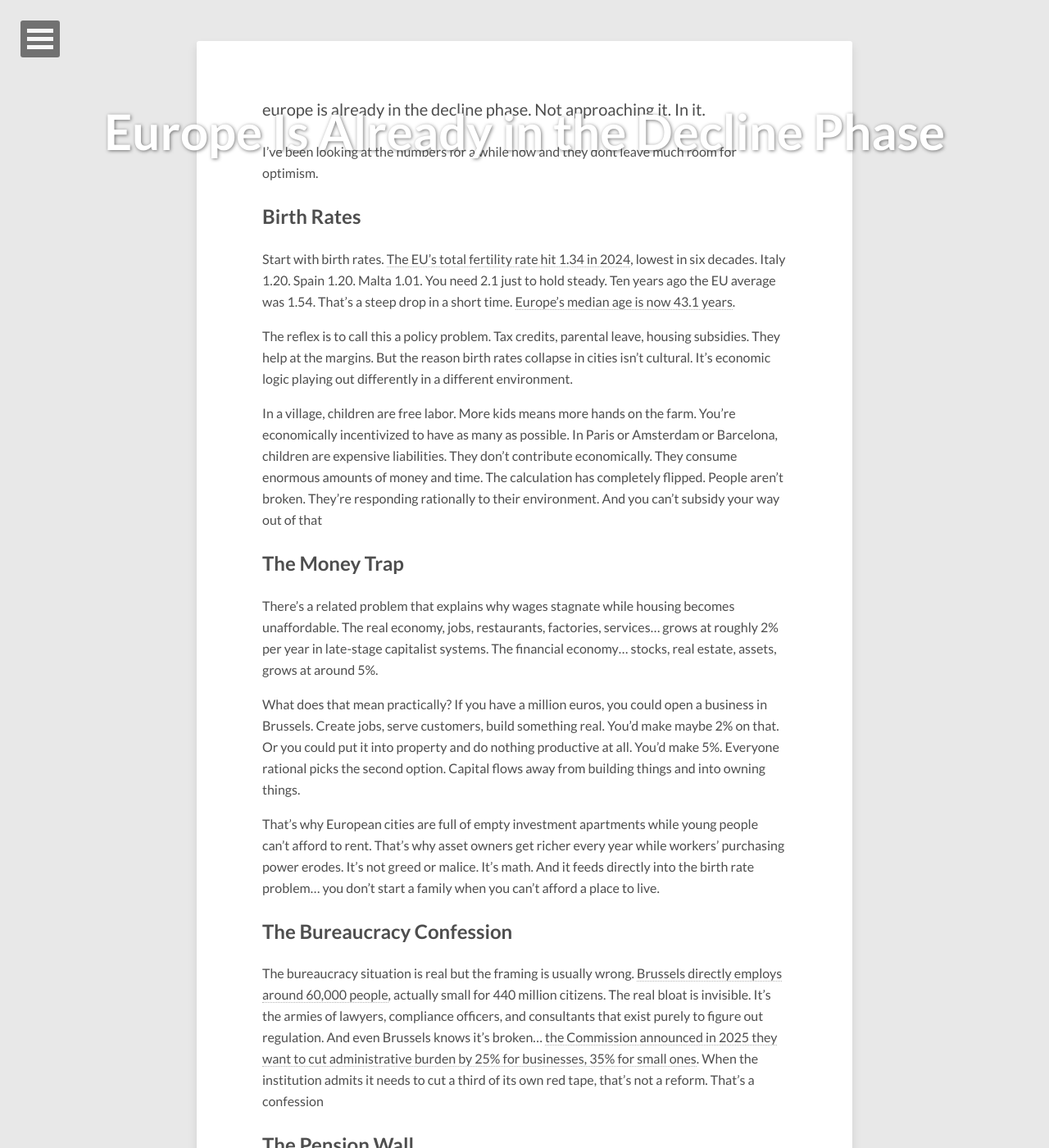
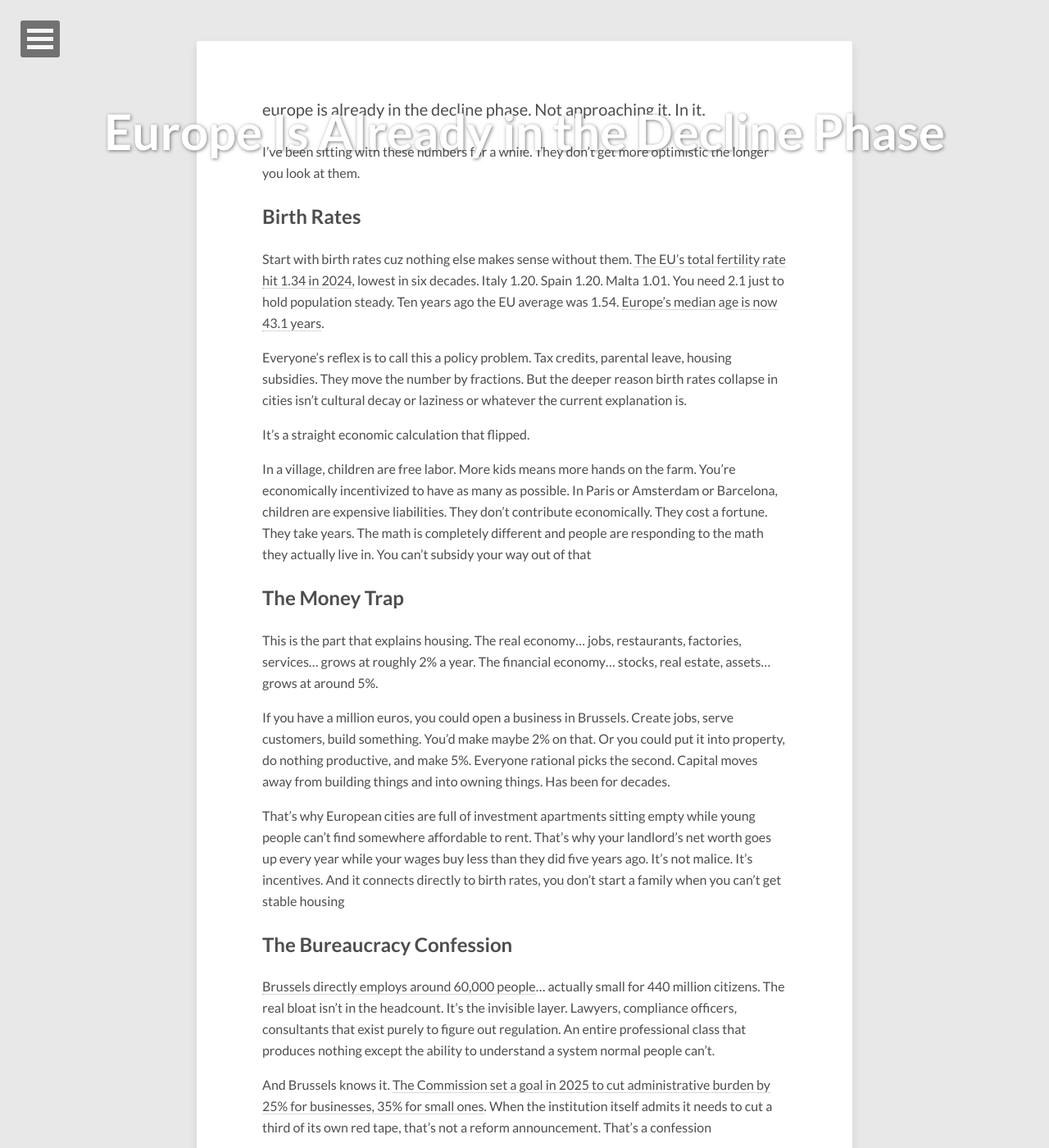
Before and after one commit to jestersimpps/jestersimpps.github.io, a Jekyll site: the page built from _posts/2026-03-16-europe-civilizational-decline.md, in a window 1280 px wide and 1400 px high. Shown: the whole window at 82% size. Built offline with Jekyll 4.4.1, drawn with Linux system fonts in a browser that asks for light colours; nearby versions of some CDN libraries; some of the changed text lies outside the part shown.

Commit message:
rewrite Europe decline post for voice and clarity

```diff
--- a/_posts/2026-03-16-europe-civilizational-decline.md
+++ b/_posts/2026-03-16-europe-civilizational-decline.md
@@ -10,48 +10,56 @@ tags: [Europe, Politics, Society, History, Geopolitics]
 
 europe is already in the decline phase. Not approaching it. In it.
 
-I've been looking at the numbers for a while now and they dont leave much room for optimism.
+I've been sitting with these numbers for a while. They don't get more optimistic the longer you look at them.
 
 ## Birth Rates
 
-Start with birth rates. [The EU's total fertility rate hit 1.34 in 2024](https://www.euronews.com/health/2026/03/14/europes-fertility-rates-keep-falling-which-countries-have-the-highest-rates-and-biggest-dr), lowest in six decades. Italy 1.20. Spain 1.20. Malta 1.01. You need 2.1 just to hold steady. Ten years ago the EU average was 1.54. That's a steep drop in a short time. [Europe's median age is now 43.1 years](https://www.visualcapitalist.com/mapped-european-fertility-rates-by-country/).
+Start with birth rates cuz nothing else makes sense without them. [The EU's total fertility rate hit 1.34 in 2024](https://www.euronews.com/health/2026/03/14/europes-fertility-rates-keep-falling-which-countries-have-the-highest-rates-and-biggest-dr), lowest in six decades. Italy 1.20. Spain 1.20. Malta 1.01. You need 2.1 just to hold population steady. Ten years ago the EU average was 1.54. [Europe's median age is now 43.1 years](https://www.visualcapitalist.com/mapped-european-fertility-rates-by-country/).
 
-The reflex is to call this a policy problem. Tax credits, parental leave, housing subsidies. They help at the margins. But the reason birth rates collapse in cities isn't cultural. It's economic logic playing out differently in a different environment.
+Everyone's reflex is to call this a policy problem. Tax credits, parental leave, housing subsidies. They move the number by fractions. But the deeper reason birth rates collapse in cities isn't cultural decay or laziness or whatever the current explanation is.
 
-In a village, children are free labor. More kids means more hands on the farm. You're economically incentivized to have as many as possible. In Paris or Amsterdam or Barcelona, children are expensive liabilities. They don't contribute economically. They consume enormous amounts of money and time. The calculation has completely flipped. People aren't broken. They're responding rationally to their environment. And you can't subsidy your way out of that
+It's a straight economic calculation that flipped.
+
+In a village, children are free labor. More kids means more hands on the farm. You're economically incentivized to have as many as possible. In Paris or Amsterdam or Barcelona, children are expensive liabilities. They don't contribute economically. They cost a fortune. They take years. The math is completely different and people are responding to the math they actually live in. You can't subsidy your way out of that
 
 ## The Money Trap
 
-There's a related problem that explains why wages stagnate while housing becomes unaffordable. The real economy, jobs, restaurants, factories, services... grows at roughly 2% per year in late-stage capitalist systems. The financial economy... stocks, real estate, assets, grows at around 5%.
+This is the part that explains housing. The real economy... jobs, restaurants, factories, services... grows at roughly 2% a year. The financial economy... stocks, real estate, assets... grows at around 5%.
 
-What does that mean practically? If you have a million euros, you could open a business in Brussels. Create jobs, serve customers, build something real. You'd make maybe 2% on that. Or you could put it into property and do nothing productive at all. You'd make 5%. Everyone rational picks the second option. Capital flows away from building things and into owning things.
+If you have a million euros, you could open a business in Brussels. Create jobs, serve customers, build something. You'd make maybe 2% on that. Or you could put it into property, do nothing productive, and make 5%. Everyone rational picks the second. Capital moves away from building things and into owning things. Has been for decades.
 
-That's why European cities are full of empty investment apartments while young people can't afford to rent. That's why asset owners get richer every year while workers' purchasing power erodes. It's not greed or malice. It's math. And it feeds directly into the birth rate problem... you don't start a family when you can't afford a place to live.
+That's why European cities are full of investment apartments sitting empty while young people can't find somewhere affordable to rent. That's why your landlord's net worth goes up every year while your wages buy less than they did five years ago. It's not malice. It's incentives. And it connects directly to birth rates, you don't start a family when you can't get stable housing
 
 ## The Bureaucracy Confession
 
-The bureaucracy situation is real but the framing is usually wrong. [Brussels directly employs around 60,000 people](https://theconversation.com/how-many-people-work-for-the-eu-59702), actually small for 440 million citizens. The real bloat is invisible. It's the armies of lawyers, compliance officers, and consultants that exist purely to figure out regulation. And even Brussels knows it's broken... [the Commission announced in 2025 they want to cut administrative burden by 25% for businesses, 35% for small ones](https://www.europarl.europa.eu/news/en/agenda/plenary-news/2025-03-10/9/reducing-bureaucracy-to-enhance-europe-s-competitiveness). When the institution admits it needs to cut a third of its own red tape, that's not a reform. That's a confession
+[Brussels directly employs around 60,000 people](https://theconversation.com/how-many-people-work-for-the-eu-59702)... actually small for 440 million citizens. The real bloat isn't in the headcount. It's the invisible layer. Lawyers, compliance officers, consultants that exist purely to figure out regulation. An entire professional class that produces nothing except the ability to understand a system normal people can't.
+
+And Brussels knows it. [The Commission set a goal in 2025 to cut administrative burden by 25% for businesses, 35% for small ones](https://www.europarl.europa.eu/news/en/agenda/plenary-news/2025-03-10/9/reducing-bureaucracy-to-enhance-europe-s-competitiveness). When the institution itself admits it needs to cut a third of its own red tape, that's not a reform announcement. That's a confession
 
 ## The Pension Wall
 
-The pension math. [Europe's average pension deficit is already 2.5% of GDP, projected to hit 4% within 30 years](https://www.oecd.org/en/about/news/press-releases/2025/11/rapidly-ageing-populations-will-continue-to-put-pressure-on-pension-systems.html). [Spain's system is tracking toward deficits above 6% of GDP by 2050](https://www.eiopa.europa.eu/navigating-challenges-pension-sustainability-2024-10-10_en). [France has a 116% debt-to-GDP ratio today, heading to 130% by 2030](https://www.euronews.com/business/2025/12/18/frances-economic-outlook-for-2026-how-heavy-is-the-debt-burden)... and just shelved a reform that would've saved 11 billion euros a year because it was politically impossible to pass. Governments aren't solving this. They're buying time
+Nobody in government wants to say this out loud. [Europe's average pension deficit is already 2.5% of GDP, projected to hit 4% within 30 years](https://www.oecd.org/en/about/news/press-releases/2025/11/rapidly-ageing-populations-will-continue-to-put-pressure-on-pension-systems.html). [Spain's system is tracking toward deficits above 6% of GDP by 2050](https://www.eiopa.europa.eu/navigating-challenges-pension-sustainability-2024-10-10_en). [France sits at a 116% debt-to-GDP ratio, heading to 130% by 2030](https://www.euronews.com/business/2025/12/18/frances-economic-outlook-for-2026-how-heavy-is-the-debt-burden)... and just killed a reform that would've saved 11 billion euros a year because it was politically impossible to pass.
+
+They're not solving it. They're buying time and hoping they're out of office when the wall arrives
 
 ## Germany
 
-Germany is the clearest case study. [Three consecutive years of contraction or near-zero growth, something not seen since WW2](https://brusselssignal.eu/2025/01/germany-entering-longest-economic-slump-since-ww2/). GDP down 0.9% in 2023, down 0.5% in 2024, [forecast ranging from flat to negative again in 2025](https://www.zew.de/en/press/latest-press-releases/german-economy-stagnates-in-2025-no-increase-in-inflation-risk). The German Industrial Association put it at -0.1%. Energy costs, an aging workforce, the collapse of the car industry's business model... none of these have quick fixes
+The supposed engine of European growth is now its clearest warning sign. [Three consecutive years of contraction or near-zero growth, something not seen since WW2](https://brusselssignal.eu/2025/01/germany-entering-longest-economic-slump-since-ww2/). Down 0.9% in 2023. Down 0.5% in 2024. [The German Industrial Association forecast -0.1% for 2025](https://www.zew.de/en/press/latest-press-releases/german-economy-stagnates-in-2025-no-increase-in-inflation-risk). Energy costs destroyed competitive advantage. The car industry's entire business model is breaking. An aging workforce with no replacement pipeline.
+
+None of these are temporary shocks. They're structural
 
 ## The Trust Collapse
 
-Trust is collapsing in parallel. [Eurobarometer shows 49% of Europeans trust the EU, 42% don't](https://www.eurofound.europa.eu/en/commentary-and-analysis/all-content/trust-crisis-europes-social-contract-under-threat). Trust in national governments is declining. [The people losing faith fastest are rural, lower-income, watching their purchasing power erode](https://www.delorscentre.eu/en/publications/political-trust-in-economic-crisis). They feel ignored. When institutions respond to that by calling it extremism instead of a legitimate grievance, they're accelerating the very thing they're afraid of
+[Eurobarometer: 49% of Europeans trust the EU. 42% don't](https://www.eurofound.europa.eu/en/commentary-and-analysis/all-content/trust-crisis-europes-social-contract-under-threat). Trust in national governments keeps falling. [The people losing faith fastest are rural, lower income, watching their purchasing power disappear](https://www.delorscentre.eu/en/publications/political-trust-in-economic-crisis). They feel politically invisible. They probably are.
 
-AfD surging in Germany. Le Pen normalized in France. Wilders winning in Netherlands. Meloni running Italy. These aren't accidents. They're what happens when people feel their country changed without asking them, their wages went nowhere, their kids can't buy a home, and the people in charge kept telling them they were wrong for noticing
+AfD surging in Germany. Le Pen normalized in France. Wilders winning in Netherlands. Meloni running Italy. You can call this a far-right wave if you want. Or you can call it what it is... a predictable reaction from people who feel their country changed without asking them, their wages went nowhere, their kids can't afford to live near them, and they kept being told the problem was their attitude.
 
-There's a pattern to how governments respond when consent breaks down. First they rely on genuine agreement... things are working, people believe in the system. When that stops, they shift to managing perception, spin, messaging, labeling critics as dangerous. When that stops working, they shift to force. Europe is clearly in the middle phase right now. The question is how long before it tips into the third
+When consent breaks down, governments follow a pattern. First genuine agreement... things work, people believe in the project. When that stops, they switch to managing perception. Spin. Messaging. Labeling critics as extremists. When that stops working they shift to force. Europe is deep in the middle phase. How long before the third
 
 ## The Spiral
 
-The part that gets me is how everything feeds everything else. Low birth rates put pressure on pensions. Pension pressure creates debt. Debt creates austerity. Austerity erodes services. Eroded services kill trust. Broken trust makes reform politically impossible. Which makes the demographic problem worse. Round and round
+Everything feeds everything else and that's what makes it hard to stop. Low birth rates pressure pensions. Pension pressure creates debt. Debt means austerity. Austerity cuts services. Cut services kill trust. Broken trust makes reform politically toxic. Which makes the demographic problem worse. Round again.
 
-And collapses don't come gradually. Systems in decline tend to suppress criticism... the people pointing out problems get labeled troublemakers. So problems accumulate invisibly, unaddressed. Until multiple crises hit simultaneously and the system has no early warning mechanism left. That's when things move fast
+And it won't unwind slowly. Declining systems suppress criticism, pointing out problems gets you labeled a troublemaker, a doomer, an extremist. So nothing gets fixed. Problems stack up unseen. Then several crises land at the same time and the system has no warning mechanism left because it silenced everyone who would've warned it.
 
-The data is unambiguous. The question nobody can honestly answer is whether there's a way through
+That's when it moves fast. The data is unambiguous. Whether there's a path through it... that I genuinely don't know
```
